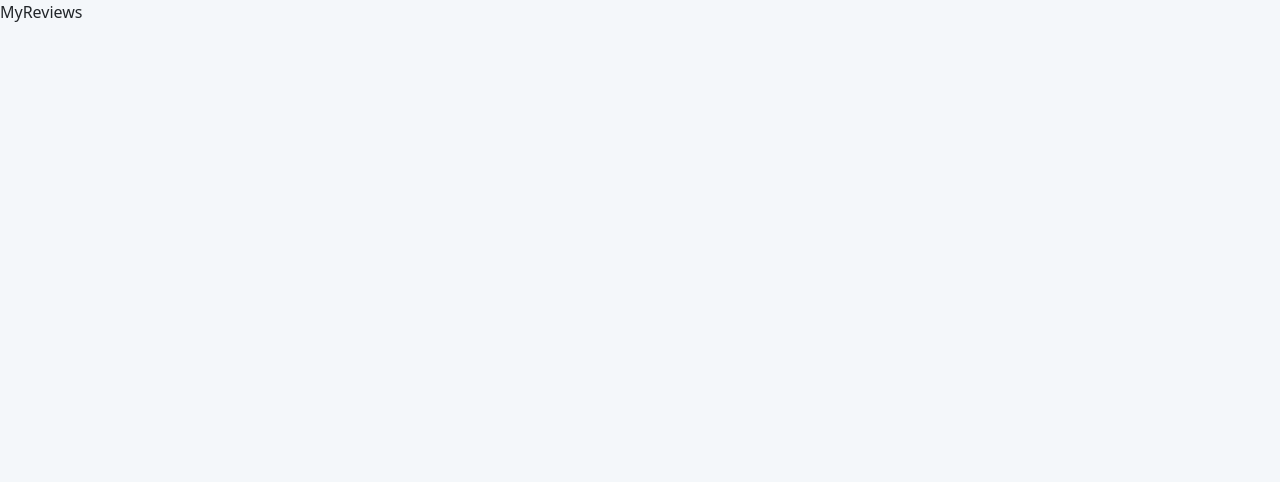
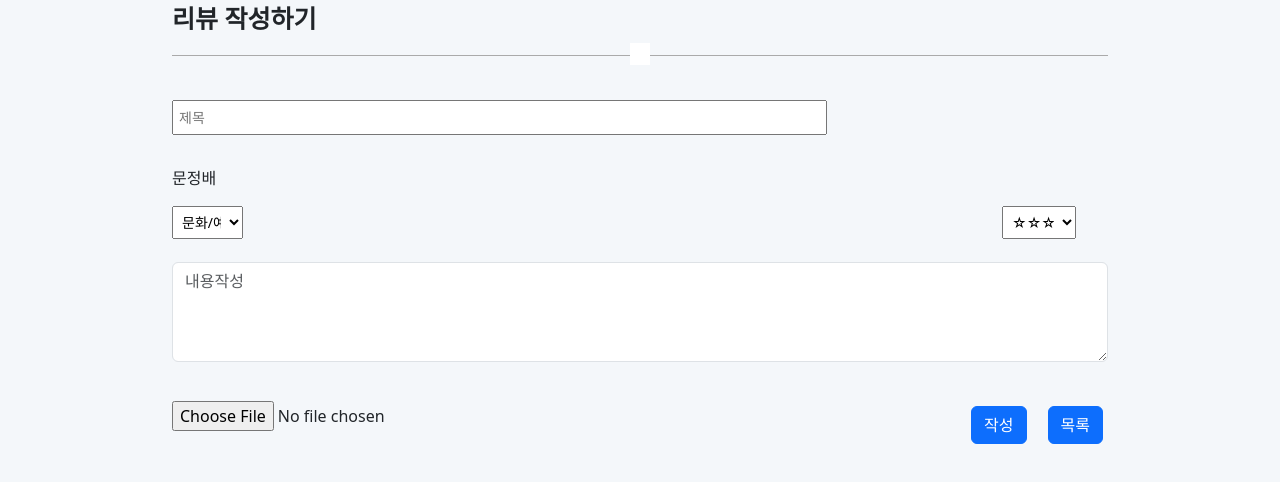
Before and after one commit to DynamicRD/community_project, a React (Vite) app in the folder communiy_react/: page /mypage/reviews in a window 1280 px wide. Shown: the top 482 px of the page. Built offline with nearby package versions, Linux system fonts and the light colour scheme.

Commit message:
마이 리뷰 진행중

```diff
--- /dev/null
+++ b/communiy_react/src/mypage/HorizonLine.jsx
@@ -0,0 +1,19 @@
+import React from 'react';
+
+const HorizonLine = ({ text }) => {
+  return (
+    <div
+      style={{
+        width: '100%',
+        textAlign: 'center',
+        borderBottom: '1px solid #aaa',
+        lineHeight: '0.1em',
+        margin: '10px 0 20px',
+      }}
+    >
+      <span style={{ background: '#fff', padding: '0 10px' }}>{text}</span>
+    </div>
+  );
+};
+
+export default HorizonLine;
--- a/communiy_react/src/mypage/MyPage.jsx
+++ b/communiy_react/src/mypage/MyPage.jsx
@@ -161,7 +161,9 @@ function MyPage() {
           <Link to="/mypage/amounthis">
             <Button variant="light m-3">거래 내역 확인</Button>
           </Link>
-          <Button variant="light m-3">작성 리뷰 확인</Button>
+          <Link to="/mypage/reviews">
+            <Button variant="light m-3">작성 리뷰 확인</Button>
+          </Link>
         </div>
       </div>
 
--- a/communiy_react/src/mypage/MyReviews.jsx
+++ b/communiy_react/src/mypage/MyReviews.jsx
@@ -1,5 +1,109 @@
-import React from 'react';
+import React, { useState, useRef } from 'react';
+import { Button, Container, Nav } from 'react-bootstrap';
+import { useNavigate } from 'react-router-dom';
+import HorizonLine from './HorizonLine';
 
 export default function MyReviews() {
-  return <div>MyReviews</div>;
+  const navigate = useNavigate();
+  const content = useRef();
+  const title = useRef();
+  const selectRef = useRef();
+
+  return (
+    <Container>
+      <div className="register">
+        <div className="board">
+          <div className="review_title">
+            <p style={{ fontSize: '25px' }}>
+              <b>리뷰 작성하기</b>
+            </p>
+          </div>
+          <HorizonLine />
+          <div className="register_title">
+            <div className="board">
+              <p style={{ fontSize: '20px' }}>
+                <input
+                  type="text"
+                  className="title mt-4"
+                  placeholder="제목"
+                  ref={title}
+                />
+              </p>
+              <div className="writer mb-3">
+                <span>문정배</span>
+              </div>
+            </div>
+            <div className="d-flex justify-content-between">
+              <div>
+                <select name="category" id="category" ref={selectRef}>
+                  <option value="culture">문화/예술</option>
+                  <option value="food">푸드/드링크</option>
+                  <option value="hobby">취미</option>
+                  <option value="travel">여행</option>
+                  <option value="edu">교육</option>
+                </select>
+              </div>
+              <div>
+                <select name="rating" id="rating" className="text-center">
+                  <option value="0">☆☆☆☆☆</option>
+                  <option value="1">★☆☆☆☆</option>
+                  <option value="2">★★☆☆☆</option>
+                  <option value="3">★★★☆☆</option>
+                  <option value="4">★★★★☆</option>
+                  <option value="5">★★★★★</option>
+                </select>
+              </div>
+            </div>
+            <div className="register_body">
+              <div className="mb-2 mt-2">
+                <label htmlFor="content" className="mb-3">
+                  <textarea
+                    className="form-control content"
+                    cols={'200'}
+                    rows="10"
+                    id="content"
+                    name="text"
+                    placeholder="내용작성"
+                    ref={content}
+                  ></textarea>
+                </label>
+              </div>
+              <div className="d-flex  justify-content-between">
+                <div className="register_button">
+                  <input type="file" className="file" />
+                </div>
+                <div>
+                  <Button
+                    className="register_btn ms-3 justify-content-end"
+                    onClick={() => {
+                      const form = new FormData();
+                      form.append('select', selectRef.current.value);
+                      form.append('title', title.current.value);
+                      form.append('content', content.current.value);
+                      fetch('http://localhost:8080/review/insert', {
+                        method: 'post',
+                        body: form,
+                      }).then(() => {
+                        navigate('/review/Home');
+                      });
+                    }}
+                  >
+                    작성
+                  </Button>
+                  <Button
+                    className="register_btn ms-3 justify-content-end"
+                    onClick={() => {
+                      navigate('/review');
+                    }}
+                  >
+                    목록
+                  </Button>
+                </div>
+              </div>
+            </div>
+          </div>
+        </div>
+      </div>
+    </Container>
+  );
 }
```
Also changed, not shown: communiy_react/src/mypage/MyReviews.css (+112 -0 lines).
